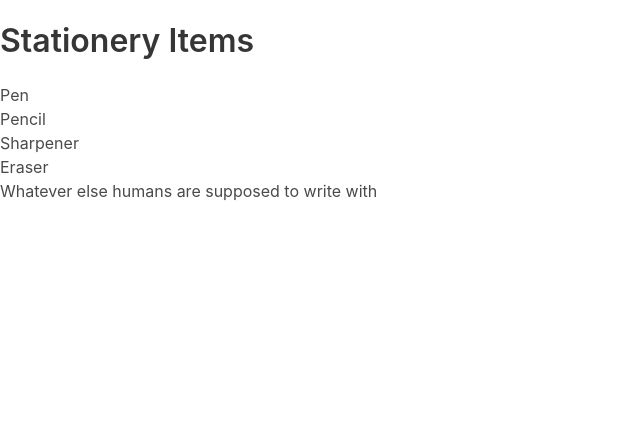
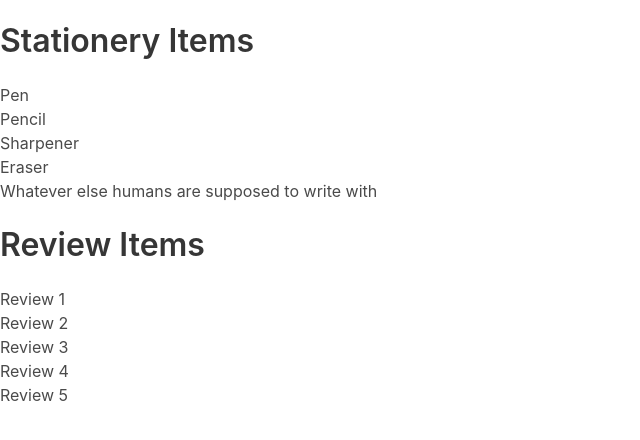
Before and after one commit to rohitchauhan404/bulma_vue, a PHP site: page / in a window 1280 px wide. Shown: the part 259-699 px from the top of the page, without its empty margins (0-640 px from the left). Run offline with PHP 8.4, Linux system fonts and the light colour scheme.

Commit message:
added vue reviews items.js

```diff
--- /dev/null
+++ b/ReviewItems.js
@@ -0,0 +1,12 @@
+export default {
+  props: {
+    reviews: Object
+  },
+
+  template: `
+  <h1 class="title is-3"> Review Items </h1>
+  <ol>
+   <li v-for="review in reviews">{{review.text}}</li>
+  </ol>
+  `
+}
--- a/index.php
+++ b/index.php
@@ -16,12 +16,15 @@ Hello Bulma and Vue!
 import { createApp, ref } from './vue.js'
 import GroceryItem from './GroceryItem.js'
 import StationeryItem from './StationeryItem.js'
+import ReviewItems from './ReviewItems.js';
 
 createApp({
   components: {
     GroceryItem,
-    StationeryItem
+    StationeryItem,
+    ReviewItems
   },
+
   setup() {
 
     const groceryList = ref([
@@ -40,8 +43,16 @@ createApp({
       { id: 4, text: 'Whatever else humans are supposed to write with' }
     ])
 
+    const reviewsList = ref([
+      { id: 0, text: 'Review 1' },
+      { id: 1, text: 'Review 2' },
+      { id: 2, text: 'Review 3' },
+      { id: 3, text: 'Review 4' },
+      { id: 4, text: 'Review 5' }
+    ])
+
     return {
-      groceryList, stationeryList
+      groceryList, stationeryList, reviewsList
     }
   }
 }).mount('#app')
@@ -83,6 +94,10 @@ createApp({
 
   </ol>
 
+  <br />
+
+  <review-items :reviews="reviewsList"></review-items>
+
 </div>
 
 </body>
```
